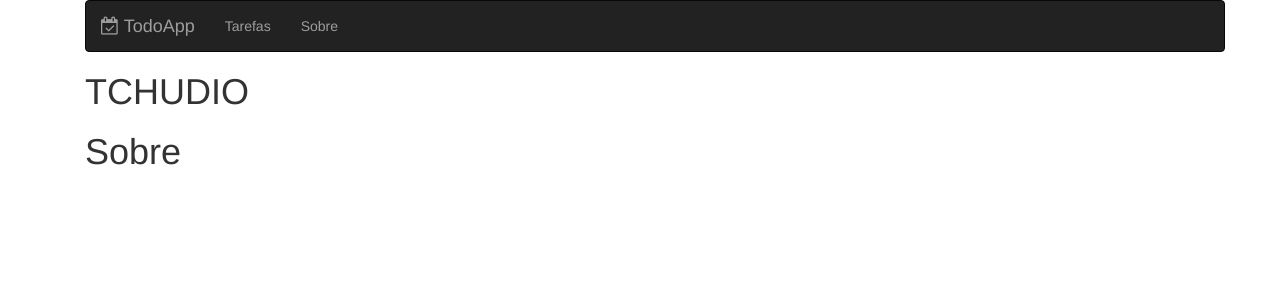
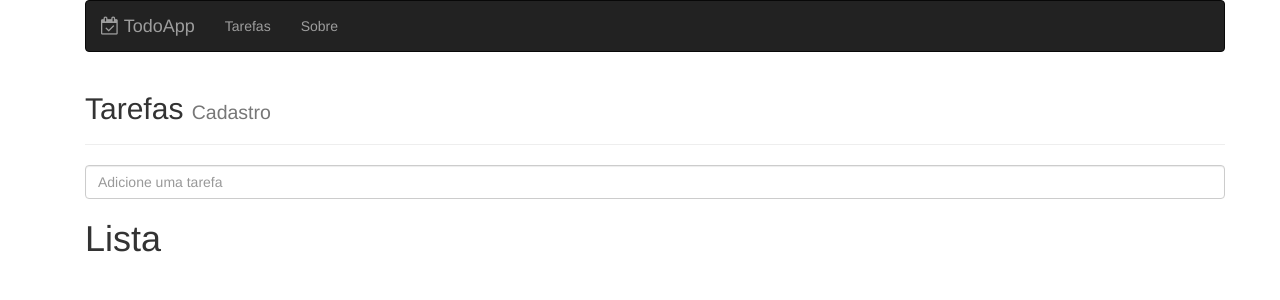
Before and after one commit to leoreboucas/todo-react-app, a React (Create React App) app in the folder frontend/: page /todos in a window 1280 px wide. Shown: the top 300 px of the page. Built offline with nearby package versions, Linux system fonts and the light colour scheme.

Commit message:
componente Todo e seus componentes filhos.

```diff
--- a/frontend/src/about/About.jsx
+++ b/frontend/src/about/About.jsx
@@ -1,11 +1,18 @@
 import React from 'react';
+import PageHeader from '../template/PageHeader';
 
 // import { Container } from './styles';
 
 function About() {
   return (
     <div>
-        <h1>Sobre</h1>
+        <PageHeader name="Sobre" small="Nós" />
+        <h2>Nossa história</h2>
+        <p>Lorem ipsum dolor sit amet consectetur adipisicing elit. Perferendis veniam similique pariatur corporis ipsum ipsam ut placeat reiciendis facere maiores deserunt, quibusdam natus. Dolores laboriosam mollitia nihil explicabo laudantium impedit!</p>
+        <h2>Missão e visão</h2>
+        <p>Lorem ipsum, dolor sit amet consectetur adipisicing elit. Sed atque at distinctio accusamus pariatur eligendi dolorem amet corrupti veniam possimus! Porro eligendi maiores quod animi quo fugiat commodi? Harum, saepe.</p>
+        <h2>Imprensa</h2>
+        <p>Lorem ipsum dolor, sit amet consectetur adipisicing elit. Cum dolorem, vel placeat debitis molestiae tempore deserunt minus porro dolores soluta quibusdam, accusantium esse fuga odio repellendus. Quam ipsa quos eaque!</p>
     </div>
   );
 }
--- a/frontend/src/main/App.jsx
+++ b/frontend/src/main/App.jsx
@@ -1,15 +1,13 @@
 import '../../node_modules/bootstrap/dist/css/bootstrap.min.css'
 import '../../node_modules/font-awesome/css/font-awesome.min.css'
-import About from '../about/About';
 import Menu from '../template/Menu';
-import Todo from '../todo/Todo';
+import RoutesTodoApp from './Routes';
 
 function App(props) {
   return (
     <div className='container'>
       <Menu />
-      <Todo />
-      <About />
+      <RoutesTodoApp />
     </div>
   );
 }
--- /dev/null
+++ b/frontend/src/main/Routes.jsx
@@ -0,0 +1,24 @@
+import React from 'react';
+
+import { BrowserRouter, Route, Routes, HashRouter, Navigate} from 'react-router-dom'
+
+import About from '../about/About';
+import Todo from '../todo/Todo';
+
+function RoutesTodoApp() {
+  return (
+    <BrowserRouter>
+        <Routes>
+          <Route path="/todos" element={<Todo />} />
+          <Route path="/about" element={<About />} />
+          <Route
+          path="*"
+          element={<Navigate to="/todos" replace />}
+              />
+        </Routes>
+
+    </BrowserRouter>
+  );
+}
+
+export default RoutesTodoApp;
--- a/frontend/src/template/Menu.jsx
+++ b/frontend/src/template/Menu.jsx
@@ -1,19 +1,20 @@
 import React from 'react';
+import { Link } from 'react-router-dom';
 
 function Menu() {
   return (
     <nav className='navbar navbar-inverse bg-inverse'>
         <div className='container'>
             <div className='navbar-header'>
-                <a className='navbar-brand' href='#/'>
+                <a className='navbar-brand' href='/'>
                     <i className='fa fa-calendar-check-o'></i> TodoApp
                 </a>
             </div>
 
             <div id='navbar' className='navbar-collapse collapse'>
                 <ul className="nav navbar-nav">
-                    <li><a href='#/todos'>Tarefas</a></li>
-                    <li><a href='#/about'>Sobre</a></li>
+                    <li><a href='/todos'>Tarefas</a></li>
+                    <li><a href='/about'>Sobre</a></li>
                 </ul>
             </div>
         </div>
--- /dev/null
+++ b/frontend/src/template/PageHeader.jsx
@@ -0,0 +1,15 @@
+import React from 'react';
+
+// import { Container } from './styles';
+
+function PageHeader(props) {
+  return (
+    <header className='page-header'>
+        <h2>
+            {props.name} <small>{props.small}</small>
+        </h2>
+    </header>
+  );
+}
+
+export default PageHeader;
--- a/frontend/src/todo/Todo.jsx
+++ b/frontend/src/todo/Todo.jsx
@@ -1,9 +1,22 @@
-import React from 'react';
+import React, { useState } from 'react';
+import { useEffect } from 'react';
+import PageHeader from '../template/PageHeader';
+import TodoForm from './TodoForm';
+import TodoList from './TodoList';
+
 
 function Todo() {
+  const [form, setForm] = useState('');
+
+  useEffect(() => {
+    console.log(form)
+  }, [form])
+
   return (
     <div>
-        <h1>TCHUDIO</h1>
+        <PageHeader name="Tarefas" small="Cadastro" />
+        <TodoForm placeholder="Adicione uma tarefa" value={form} onChange={setForm} />
+        <TodoList />
     </div>
   );
 }
--- /dev/null
+++ b/frontend/src/todo/TodoForm.jsx
@@ -0,0 +1,19 @@
+import React from 'react';
+
+// import { Container } from './styles';
+
+function TodoForm(props) {
+  return (
+    <div >
+        <input
+        className="form-control form-control-sm"
+        type="text"
+        placeholder={props.placeholder}
+        value={props.value}
+        onChange={(e) => props.onChange(e.target.value)}
+        />
+    </div>
+  );
+}
+
+export default TodoForm;
--- /dev/null
+++ b/frontend/src/todo/TodoList.jsx
@@ -0,0 +1,13 @@
+import React from 'react';
+
+// import { Container } from './styles';
+
+function TodoList() {
+  return (
+    <div>
+        <h1>Lista</h1>
+    </div>
+  );
+}
+
+export default TodoList;
```
